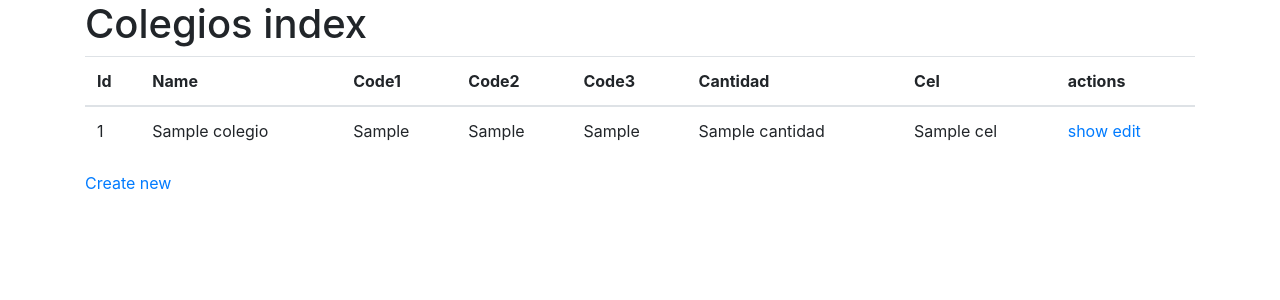
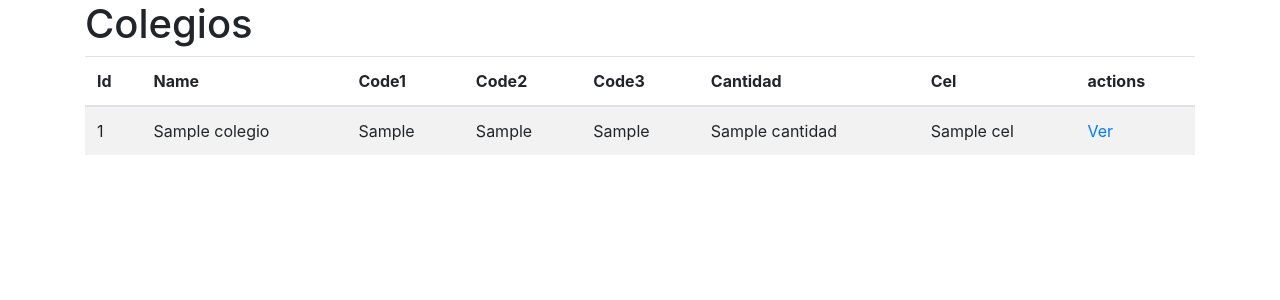
Before and after one commit to giansalex/bitel, a Symfony app: template templates/colegios/index.html.twig in a window 1280 px wide. Shown: the top 300 px of the page. Run offline with Twig, Linux system fonts and the light colour scheme; the template is opened without the code that fills it: most values are stand-ins (such as "Sample title", 1, 10 or a date in 2020); some libraries are stand-ins or nearby versions.

Commit message:
update permissions actions

```diff
--- a/src/Controller/AntenasController.php
+++ b/src/Controller/AntenasController.php
@@ -4,6 +4,7 @@ namespace App\Controller;
 
 use App\Entity\Antenas;
 use App\Form\AntenasType;
+use Sensio\Bundle\FrameworkExtraBundle\Configuration\IsGranted;
 use Symfony\Bundle\FrameworkBundle\Controller\AbstractController;
 use Symfony\Component\HttpFoundation\Request;
 use Symfony\Component\HttpFoundation\Response;
@@ -30,6 +31,7 @@ class AntenasController extends AbstractController
 
     /**
      * @Route("/new", name="antenas_new", methods={"GET","POST"})
+     * @IsGranted("ROLE_ADMIN")
      */
     public function new(Request $request): Response
     {
@@ -85,6 +87,7 @@ class AntenasController extends AbstractController
 
     /**
      * @Route("/{id}", name="antenas_delete", methods={"DELETE"})
+     * @IsGranted("ROLE_ADMIN")
      */
     public function delete(Request $request, Antenas $antena): Response
     {
--- a/src/Controller/ColegiosController.php
+++ b/src/Controller/ColegiosController.php
@@ -4,6 +4,7 @@ namespace App\Controller;
 
 use App\Entity\Colegios;
 use App\Form\ColegiosType;
+use Sensio\Bundle\FrameworkExtraBundle\Configuration\IsGranted;
 use Symfony\Bundle\FrameworkBundle\Controller\AbstractController;
 use Symfony\Component\HttpFoundation\Request;
 use Symfony\Component\HttpFoundation\Response;
@@ -63,6 +64,7 @@ class ColegiosController extends AbstractController
 
     /**
      * @Route("/{id}/edit", name="colegios_edit", methods={"GET","POST"})
+     * @IsGranted("ROLE_ADMIN")
      */
     public function edit(Request $request, Colegios $colegio): Response
     {
@@ -85,6 +87,7 @@ class ColegiosController extends AbstractController
 
     /**
      * @Route("/{id}", name="colegios_delete", methods={"DELETE"})
+     * @IsGranted("ROLE_ADMIN")
      */
     public function delete(Request $request, Colegios $colegio): Response
     {
--- a/templates/colegios/index.html.twig
+++ b/templates/colegios/index.html.twig
@@ -3,9 +3,10 @@
 {% block title %}Colegios index{% endblock %}
 
 {% block body %}
-    <h1>Colegios index</h1>
+    <h1>Colegios</h1>
 
-    <table class="table">
+    <div class="table-responsive">
+        <table class="table table-striped">
             <thead>
             <tr>
                 <th>Id</th>
@@ -29,8 +30,7 @@
                     <td>{{ colegio.cantidad }}</td>
                     <td>{{ colegio.cel }}</td>
                     <td>
-                    <a href="{{ path('colegios_show', {'id': colegio.id}) }}">show</a>
-                    <a href="{{ path('colegios_edit', {'id': colegio.id}) }}">edit</a>
+                        <a href="{{ path('colegios_show', {'id': colegio.id}) }}">Ver</a>
                     </td>
                 </tr>
             {% else %}
@@ -40,6 +40,8 @@
             {% endfor %}
             </tbody>
         </table>
-
-    <a href="{{ path('colegios_new') }}">Create new</a>
+    </div>
+    {% if is_granted('ROLE_ADMIN') %}
+        <a href="{{ path('colegios_new') }}" class="btn btn-primary">Crear nuevo</a>
+    {% endif %}
 {% endblock %}
--- a/templates/colegios/show.html.twig
+++ b/templates/colegios/show.html.twig
@@ -38,9 +38,11 @@
         </tbody>
     </table>
 
-    <a href="{{ path('colegios_index') }}">back to list</a>
+    <a href="{{ path('colegios_index') }}" class="btn btn-primary">Regresar a la lista</a>
 
-    <a href="{{ path('colegios_edit', {'id': colegio.id}) }}">edit</a>
+    {% if is_granted('ROLE_ADMIN') %}
+    <a href="{{ path('colegios_edit', {'id': colegio.id}) }}" class="btn btn-info">edit</a>
 
     {{ include('colegios/_delete_form.html.twig') }}
+    {% endif %}
 {% endblock %}
```
Also changed, not shown: templates/antenas/index.html.twig (+7 -5 lines), templates/antenas/show.html.twig (+8 -3 lines). Lines whose indentation alone changed are shown as unchanged.
